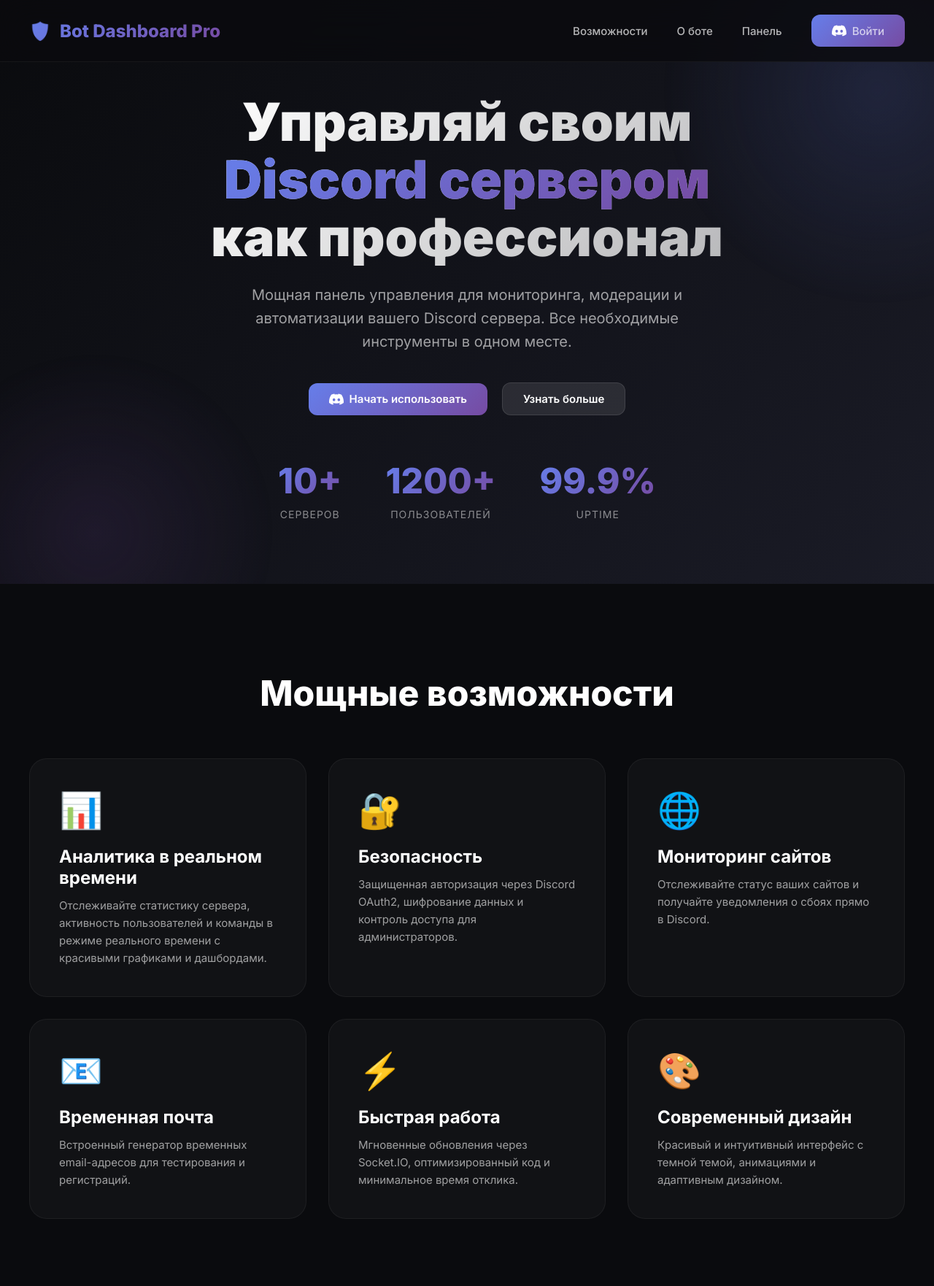
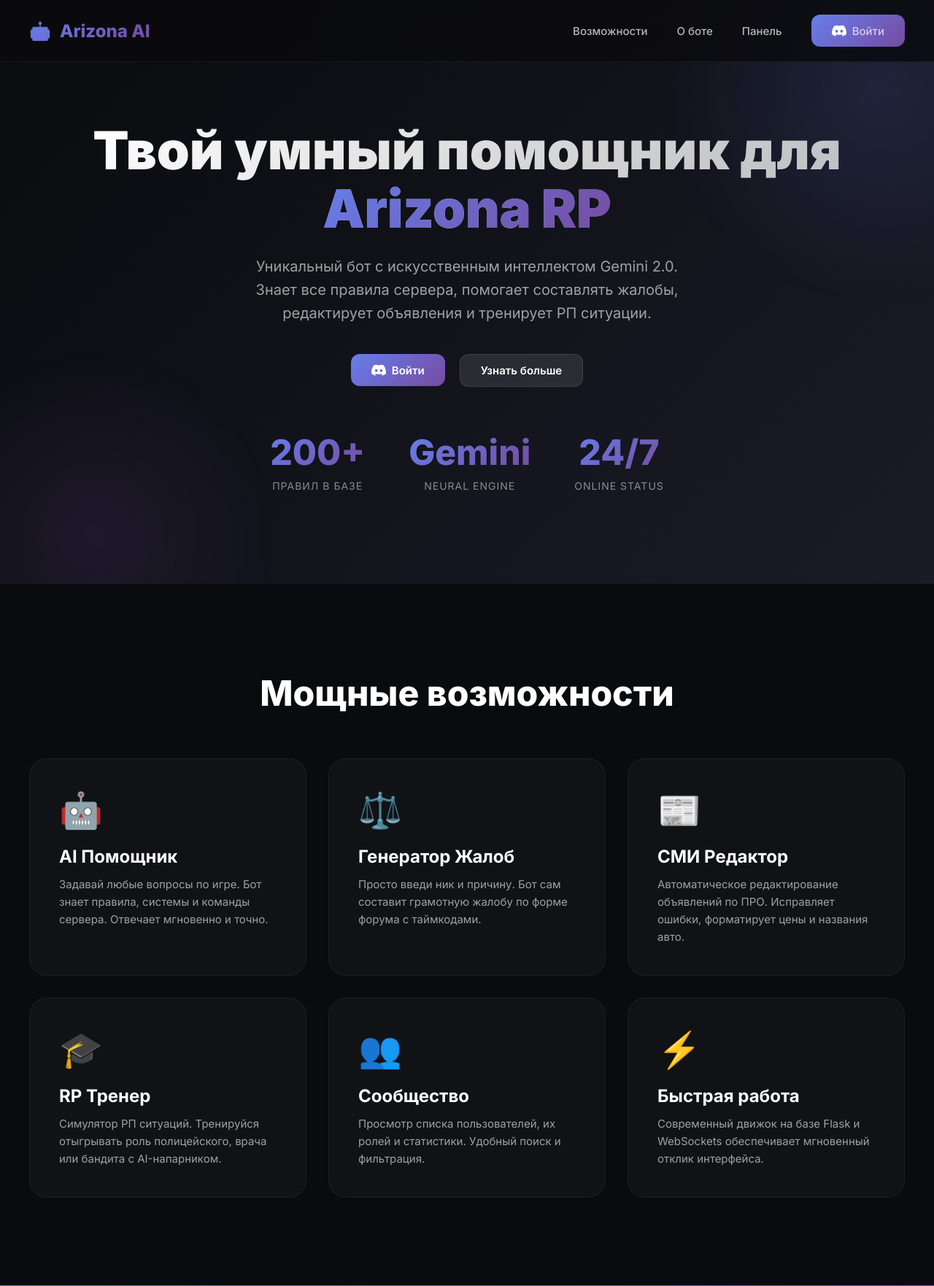
Before and after one commit to denxi342/discord-bot-dashboard, a Flask app: template templates/landing.html in a window 1280 px wide. Shown: the top 1762 px of the page at 73% size. Run offline with Flask 3, Linux system fonts and the light colour scheme; the template is opened without the code that fills it, so the values that code supplies are empty.

Commit message:
Update Landing Page content to Arizona AI theme

```diff
--- a/templates/landing.html
+++ b/templates/landing.html
@@ -4,7 +4,7 @@
 <head>
     <meta charset="UTF-8">
     <meta name="viewport" content="width=device-width, initial-scale=1.0">
-    <title>Bot Dashboard Pro - Управление Discord сервером</title>
+    <title>Arizona AI - Твой умный помощник</title>
     <link href="https://fonts.googleapis.com/css2?family=Inter:wght@300;400;500;600;700;800;900&display=swap"
         rel="stylesheet">
     <style>
@@ -569,8 +569,8 @@
     <nav>
         <div class="nav-container">
             <div class="logo">
-                <span>🛡️</span>
-                <span>Bot Dashboard Pro</span>
+                <span>🤖</span>
+                <span>Arizona AI</span>
             </div>
             <button class="mobile-menu-btn" onclick="toggleMobileMenu()" aria-label="Меню">
                 <span id="menu-icon">☰</span>
@@ -599,16 +599,147 @@
             {% if user %}
             <a href="/dashboard" class="btn-primary" onclick="toggleMobileMenu()">Открыть Dashboard</a>
             {% else %}
-            <a href="{{ auth_url }}" class="btn-primary">
-                <svg width="20" height="20" viewBox="0 0 24 24" fill="white">
-                    <path
-                        d="M20.317 4.37a19.791 19.791 0 0 0-4.885-1.515a.074.074 0 0 0-.079.037c-.21.375-.444.864-.608 1.25a18.27 18.27 0 0 0-5.487 0a12.64 12.64 0 0 0-.617-1.25a.077.077 0 0 0-.079-.037A19.736 19.736 0 0 0 3.677 4.37a.07.07 0 0 0-.032.027C.533 9.046-.32 13.58.099 18.057a.082.082 0 0 0 .031.057a19.9 19.9 0 0 0 5.993 3.03a.078.078 0 0 0 .084-.028a14.09 14.09 0 0 0 1.226-1.994a.076.076 0 0 0-.041-.106a13.107 13.107 0 0 1-1.872-.892a.077.077 0 0 1-.008-.128a10.2 10.2 0 0 0 .372-.292a.074.074 0 0 1 .077-.01c3.928 1.793 8.18 1.793 12.062 0a.074.074 0 0 1 .078.01c.12.098.246.198.373.292a.077.077 0 0 1-.006.127a12.299 12.299 0 0 1-1.873.892a.077.077 0 0 0-.041.107c.36.698.772 1.362 1.225 1.993a.076.076 0 0 0 .084.028a19.839 19.839 0 0 0 6.002-3.03a.077.077 0 0 0 .032-.054c.5-5.177-.838-9.674-3.549-13.66a.061.061 0 0 0-.031-.03zM8.02 15.33c-1.183 0-2.157-1.085-2.157-2.419c0-1.333.956-2.419 2.157-2.419c1.21 0 2.176 1.096 2.157 2.42c0 1.333-.956 2.418-2.157 2.418zm7.975 0c-1.183 0-2.157-1.085-2.157-2.419c0-1.333.955-2.419 2.157-2.419c1.21 0 2.176 1.096 2.157 2.42c0 1.333-.946 2.418-2.157 2.418z" />
-                </svg>
+            <a href="{{ auth_url }}" class="btn-primary" onclick="toggleMobileMenu()">
                 Войти
             </a>
             {% endif %}
         </div>
     </nav>
+
+    <!-- Hero Section -->
+    <section class="hero">
+        <div class="hero-content">
+            <h1>Твой умный помощник для <br><span class="gradient-text">Arizona RP</span></h1>
+            <p>Уникальный бот с искусственным интеллектом Gemini 2.0. Знает все правила сервера, помогает составлять
+                жалобы, редактирует объявления и тренирует РП ситуации.</p>
+
+            <div class="hero-buttons">
+                {% if user %}
+                <a href="/dashboard" class="btn-primary">Открыть Dashboard</a>
+                {% else %}
+                <a href="{{ auth_url }}" class="btn-primary">
+                    <svg width="20" height="20" viewBox="0 0 24 24" fill="white">
+                        <path
+                            d="M20.317 4.37a19.791 19.791 0 0 0-4.885-1.515a.074.074 0 0 0-.079.037c-.21.375-.444.864-.608 1.25a18.27 18.27 0 0 0-5.487 0a12.64 12.64 0 0 0-.617-1.25a.077.077 0 0 0-.079-.037A19.736 19.736 0 0 0 3.677 4.37a.07.07 0 0 0-.032.027C.533 9.046-.32 13.58.099 18.057a.082.082 0 0 0 .031.057a19.9 19.9 0 0 0 5.993 3.03a.078.078 0 0 0 .084-.028a14.09 14.09 0 0 0 1.226-1.994a.076.076 0 0 0-.041-.106a13.107 13.107 0 0 1-1.872-.892a.077.077 0 0 1-.008-.128a10.2 10.2 0 0 0 .372-.292a.074.074 0 0 1 .077-.01c3.928 1.793 8.18 1.793 12.062 0a.074.074 0 0 1 .078.01c.12.098.246.198.373.292a.077.077 0 0 1-.006.127a12.299 12.299 0 0 1-1.873.892a.077.077 0 0 0-.041.107c.36.698.772 1.362 1.225 1.993a.076.076 0 0 0 .084.028a19.839 19.839 0 0 0 6.002-3.03a.077.077 0 0 0 .032-.054c.5-5.177-.838-9.674-3.549-13.66a.061.061 0 0 0-.031-.03zM8.02 15.33c-1.183 0-2.157-1.085-2.157-2.419c0-1.333.956-2.419 2.157-2.419c1.21 0 2.176 1.096 2.157 2.42c0 1.333-.956 2.418-2.157 2.418zm7.975 0c-1.183 0-2.157-1.085-2.157-2.419c0-1.333.955-2.419 2.157-2.419c1.21 0 2.176 1.096 2.157 2.42c0 1.333-.946 2.418-2.157 2.418z" />
+                    </svg>
+                    Войти
+                </a>
+                {% endif %}
+                <a href="#features" class="btn-secondary">Узнать больше</a>
+            </div>
+
+            <div class="stats">
+                <div class="stat">
+                    <div class="stat-number">200+</div>
+                    <div class="stat-label">Правил в базе</div>
+                </div>
+                <div class="stat">
+                    <div class="stat-number">Gemini</div>
+                    <div class="stat-label">Neural Engine</div>
+                </div>
+                <div class="stat">
+                    <div class="stat-number">24/7</div>
+                    <div class="stat-label">Online Status</div>
+                </div>
+            </div>
+        </div>
+    </section>
+
+    <!-- Features Section -->
+    <section id="features" class="features">
+        <h2 class="section-title">Мощные возможности</h2>
+        <div class="features-grid">
+            <div class="feature-card">
+                <span class="feature-icon">🤖</span>
+                <h3>AI Помощник</h3>
+                <p>Задавай любые вопросы по игре. Бот знает правила, системы и команды сервера. Отвечает мгновенно и
+                    точно.</p>
+            </div>
+
+            <div class="feature-card">
+                <span class="feature-icon">⚖️</span>
+                <h3>Генератор Жалоб</h3>
+                <p>Просто введи ник и причину. Бот сам составит грамотную жалобу по форме форума с таймкодами.</p>
+            </div>
+
+            <div class="feature-card">
+                <span class="feature-icon">📰</span>
+                <h3>СМИ Редактор</h3>
+                <p>Автоматическое редактирование объявлений по ПРО. Исправляет ошибки, форматирует цены и названия авто.
+                </p>
+            </div>
+
+            <div class="feature-card">
+                <span class="feature-icon">🎓</span>
+                <h3>RP Тренер</h3>
+                <p>Симулятор РП ситуаций. Тренируйся отыгрывать роль полицейского, врача или бандита с AI-напарником.
+                </p>
+            </div>
+
+            <div class="feature-card">
+                <span class="feature-icon">👥</span>
+                <h3>Сообщество</h3>
+                <p>Просмотр списка пользователей, их ролей и статистики. Удобный поиск и фильтрация.</p>
+            </div>
+
+            <div class="feature-card">
+                <span class="feature-icon">⚡</span>
+                <h3>Быстрая работа</h3>
+                <p>Современный движок на базе Flask и WebSockets обеспечивает мгновенный отклик интерфейса.</p>
+            </div>
+        </div>
+    </section>
+
+    <!-- CTA Section -->
+    <section class="cta">
+        <div class="cta-content">
+            <h2>Готовы начать?</h2>
+            <p>Присоединяйтесь к тысячам игроков Arizona RP, которые уже используют нашего бота.</p>
+            {% if user %}
+            <a href="/dashboard" class="btn-primary">Открыть Dashboard</a>
+            {% else %}
+            <a href="{{ auth_url }}" class="btn-primary">
+                Войти через Discord
+            </a>
+            {% endif %}
+        </div>
+    </section>
+
+    <!-- Footer -->
+    <footer id="about">
+        <div class="footer-content">
+            <div class="footer-brand">
+                <h3>Arizona AI</h3>
+                <p>Лучший помощник для игроков Arizona RP. Мониторинг, автоматизация и аналитика в одном месте.</p>
+            </div>
+            <div class="footer-links">
+                <h4>Продукт</h4>
+                <ul>
+                    <li><a href="#features">Возможности</a></li>
+                    <li><a href="/dashboard">Dashboard</a></li>
+                    <li><a href="#about">О нас</a></li>
+                </ul>
+            </div>
+            <div class="footer-links">
+                <h4>Помощь</h4>
+                <ul>
+                    <li><a href="#">Документация</a></li>
+                    <li><a href="#">Discord сервер</a></li>
+                    <li><a href="#">Обратная связь</a></li>
+                </ul>
+            </div>
+            <div class="footer-links">
+                <h4>Инфо</h4>
+                <ul>
+                    <li><a href="#">Правила</a></li>
+                    <li><a href="#">Политика конфиденциальности</a></li>
+                </ul>
+            </div>
+        </div>
+        <div class="footer-bottom">
+            © 2025 Arizona AI. Все права защищены.
+        </div>
+    </footer>
 
     <script>
         function toggleMobileMenu() {
@@ -628,142 +759,6 @@
             }
         });
     </script>
-
-    <!-- Hero Section -->
-    <section class="hero">
-        <div class="hero-content">
-            <h1>
-                Управляй своим<br>
-                <span class="gradient-text">Discord сервером</span><br>
-                как профессионал
-            </h1>
-            <p>Мощная панель управления для мониторинга, модерации и автоматизации вашего Discord сервера. Все
-                необходимые инструменты в одном месте.</p>
-            <div class="hero-buttons">
-                {% if user %}
-                <a href="/dashboard" class="btn-primary">Открыть Dashboard</a>
-                {% else %}
-                <a href="{{ auth_url }}" class="btn-primary">
-                    <svg width="20" height="20" viewBox="0 0 24 24" fill="white">
-                        <path
-                            d="M20.317 4.37a19.791 19.791 0 0 0-4.885-1.515a.074.074 0 0 0-.079.037c-.21.375-.444.864-.608 1.25a18.27 18.27 0 0 0-5.487 0a12.64 12.64 0 0 0-.617-1.25a.077.077 0 0 0-.079-.037A19.736 19.736 0 0 0 3.677 4.37a.07.07 0 0 0-.032.027C.533 9.046-.32 13.58.099 18.057a.082.082 0 0 0 .031.057a19.9 19.9 0 0 0 5.993 3.03a.078.078 0 0 0 .084-.028a14.09 14.09 0 0 0 1.226-1.994a.076.076 0 0 0-.041-.106a13.107 13.107 0 0 1-1.872-.892a.077.077 0 0 1-.008-.128a10.2 10.2 0 0 0 .372-.292a.074.074 0 0 1 .077-.01c3.928 1.793 8.18 1.793 12.062 0a.074.074 0 0 1 .078.01c.12.098.246.198.373.292a.077.077 0 0 1-.006.127a12.299 12.299 0 0 1-1.873.892a.077.077 0 0 0-.041.107c.36.698.772 1.362 1.225 1.993a.076.076 0 0 0 .084.028a19.839 19.839 0 0 0 6.002-3.03a.077.077 0 0 0 .032-.054c.5-5.177-.838-9.674-3.549-13.66a.061.061 0 0 0-.031-.03zM8.02 15.33c-1.183 0-2.157-1.085-2.157-2.419c0-1.333.956-2.419 2.157-2.419c1.21 0 2.176 1.096 2.157 2.42c0 1.333-.956 2.418-2.157 2.418zm7.975 0c-1.183 0-2.157-1.085-2.157-2.419c0-1.333.955-2.419 2.157-2.419c1.21 0 2.176 1.096 2.157 2.42c0 1.333-.946 2.418-2.157 2.418z" />
-                    </svg>
-                    Начать использовать
-                </a>
-                {% endif %}
-                <a href="#features" class="btn-secondary">Узнать больше</a>
-            </div>
-            <div class="stats">
-                <div class="stat">
-                    <div class="stat-number">10+</div>
-                    <div class="stat-label">Серверов</div>
-                </div>
-                <div class="stat">
-                    <div class="stat-number">1200+</div>
-                    <div class="stat-label">Пользователей</div>
-                </div>
-                <div class="stat">
-                    <div class="stat-number">99.9%</div>
-                    <div class="stat-label">Uptime</div>
-                </div>
-            </div>
-        </div>
-    </section>
-
-    <!-- Features Section -->
-    <section id="features" class="features">
-        <h2 class="section-title">Мощные возможности</h2>
-        <div class="features-grid">
-            <div class="feature-card">
-                <span class="feature-icon">📊</span>
-                <h3>Аналитика в реальном времени</h3>
-                <p>Отслеживайте статистику сервера, активность пользователей и команды в режиме реального времени с
-                    красивыми графиками и дашбордами.</p>
-            </div>
-            <div class="feature-card">
-                <span class="feature-icon">🔐</span>
-                <h3>Безопасность</h3>
-                <p>Защищенная авторизация через Discord OAuth2, шифрование данных и контроль доступа для
-                    администраторов.</p>
-            </div>
-            <div class="feature-card">
-                <span class="feature-icon">🌐</span>
-                <h3>Мониторинг сайтов</h3>
-                <p>Отслеживайте статус ваших сайтов и получайте уведомления о сбоях прямо в Discord.</p>
-            </div>
-            <div class="feature-card">
-                <span class="feature-icon">📧</span>
-                <h3>Временная почта</h3>
-                <p>Встроенный генератор временных email-адресов для тестирования и регистраций.</p>
-            </div>
-            <div class="feature-card">
-                <span class="feature-icon">⚡</span>
-                <h3>Быстрая работа</h3>
-                <p>Мгновенные обновления через Socket.IO, оптимизированный код и минимальное время отклика.</p>
-            </div>
-            <div class="feature-card">
-                <span class="feature-icon">🎨</span>
-                <h3>Современный дизайн</h3>
-                <p>Красивый и интуитивный интерфейс с темной темой, анимациями и адаптивным дизайном.</p>
-            </div>
-        </div>
-    </section>
-
-    <!-- CTA Section -->
-    <section class="cta">
-        <div class="cta-content">
-            <h2>Готовы начать?</h2>
-            <p>Присоединяйтесь к тысячам пользователей, которые уже используют Bot Dashboard Pro</p>
-            {% if user %}
-            <a href="/dashboard" class="btn-primary">Открыть Dashboard</a>
-            {% else %}
-            <a href="{{ auth_url }}" class="btn-primary">
-                <svg width="24" height="24" viewBox="0 0 24 24" fill="currentColor">
-                    <path
-                        d="M20.317 4.37a19.791 19.791 0 0 0-4.885-1.515a.074.074 0 0 0-.079.037c-.21.375-.444.864-.608 1.25a18.27 18.27 0 0 0-5.487 0a12.64 12.64 0 0 0-.617-1.25a.077.077 0 0 0-.079-.037A19.736 19.736 0 0 0 3.677 4.37a.07.07 0 0 0-.032.027C.533 9.046-.32 13.58.099 18.057a.082.082 0 0 0 .031.057a19.9 19.9 0 0 0 5.993 3.03a.078.078 0 0 0 .084-.028a14.09 14.09 0 0 0 1.226-1.994a.076.076 0 0 0-.041-.106a13.107 13.107 0 0 1-1.872-.892a.077.077 0 0 1-.008-.128a10.2 10.2 0 0 0 .372-.292a.074.074 0 0 1 .077-.01c3.928 1.793 8.18 1.793 12.062 0a.074.074 0 0 1 .078.01c.12.098.246.198.373.292a.077.077 0 0 1-.006.127a12.299 12.299 0 0 1-1.873.892a.077.077 0 0 0-.041.107c.36.698.772 1.362 1.225 1.993a.076.076 0 0 0 .084.028a19.839 19.839 0 0 0 6.002-3.03a.077.077 0 0 0 .032-.054c.5-5.177-.838-9.674-3.549-13.66a.061.061 0 0 0-.031-.03zM8.02 15.33c-1.183 0-2.157-1.085-2.157-2.419c0-1.333.956-2.419 2.157-2.419c1.21 0 2.176 1.096 2.157 2.42c0 1.333-.956 2.418-2.157 2.418zm7.975 0c-1.183 0-2.157-1.085-2.157-2.419c0-1.333.955-2.419 2.157-2.419c1.21 0 2.176 1.096 2.157 2.42c0 1.333-.946 2.418-2.157 2.418z" />
-                </svg>
-                Войти через Discord
-            </a>
-            {% endif %}
-        </div>
-    </section>
-
-    <!-- Footer -->
-    <footer id="about">
-        <div class="footer-content">
-            <div class="footer-brand">
-                <h3>Bot Dashboard Pro</h3>
-                <p>Профессиональная панель управления для Discord серверов. Мониторинг, автоматизация и аналитика в
-                    одном месте.</p>
-            </div>
-            <div class="footer-links">
-                <h4>Продукт</h4>
-                <ul>
-                    <li><a href="#features">Возможности</a></li>
-                    <li><a href="/dashboard">Dashboard</a></li>
-                    <li><a href="#about">О нас</a></li>
-                </ul>
-            </div>
-            <div class="footer-links">
-                <h4>Поддержка</h4>
-                <ul>
-                    <li><a href="#">Документация</a></li>
-                    <li><a href="#">Discord сервер</a></li>
-                    <li><a href="#">Обратная связь</a></li>
-                </ul>
-            </div>
-            <div class="footer-links">
-                <h4>Правовая информация</h4>
-                <ul>
-                    <li><a href="#">Условия использования</a></li>
-                    <li><a href="#">Политика конфиденциальности</a></li>
-                </ul>
-            </div>
-        </div>
-        <div class="footer-bottom">
-            © 2025 Bot Dashboard Pro. Все права защищены.
-        </div>
-    </footer>
 </body>
 
 </html>
```
